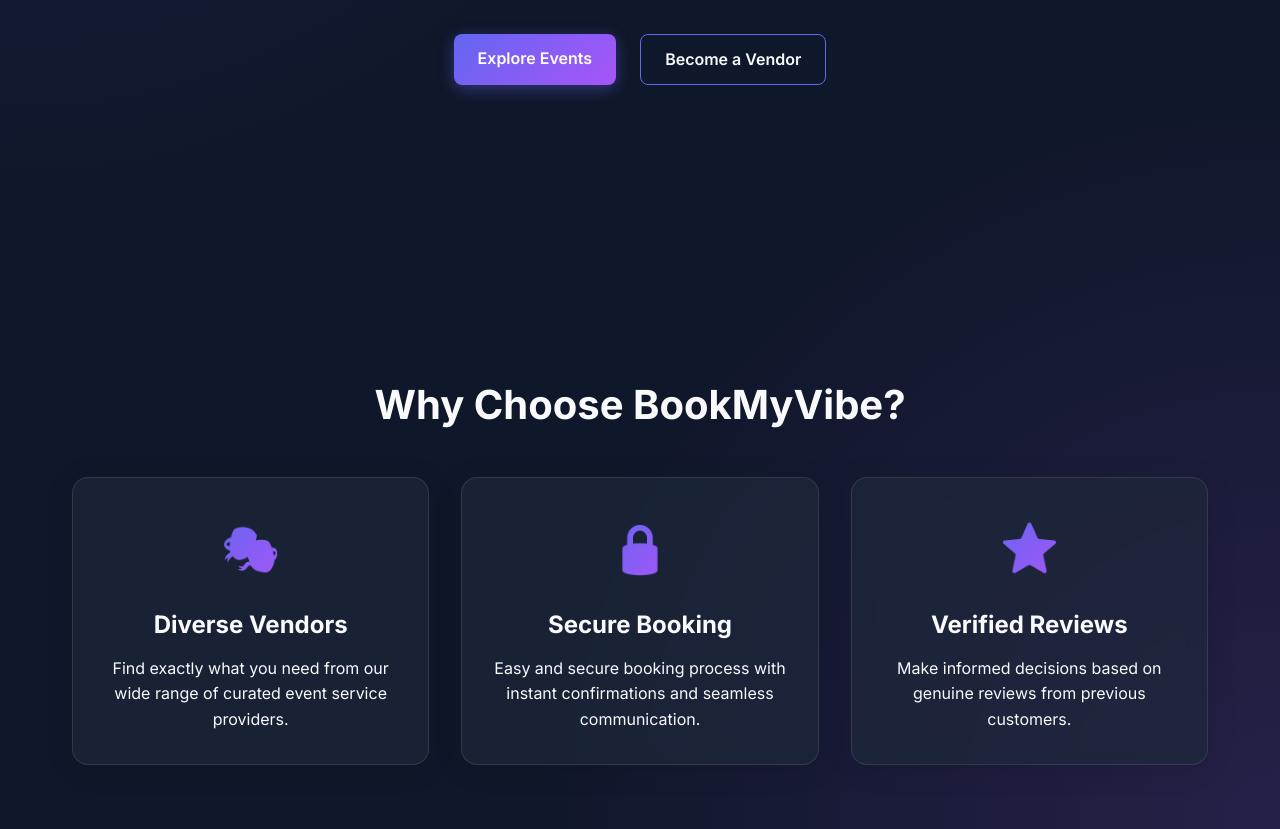
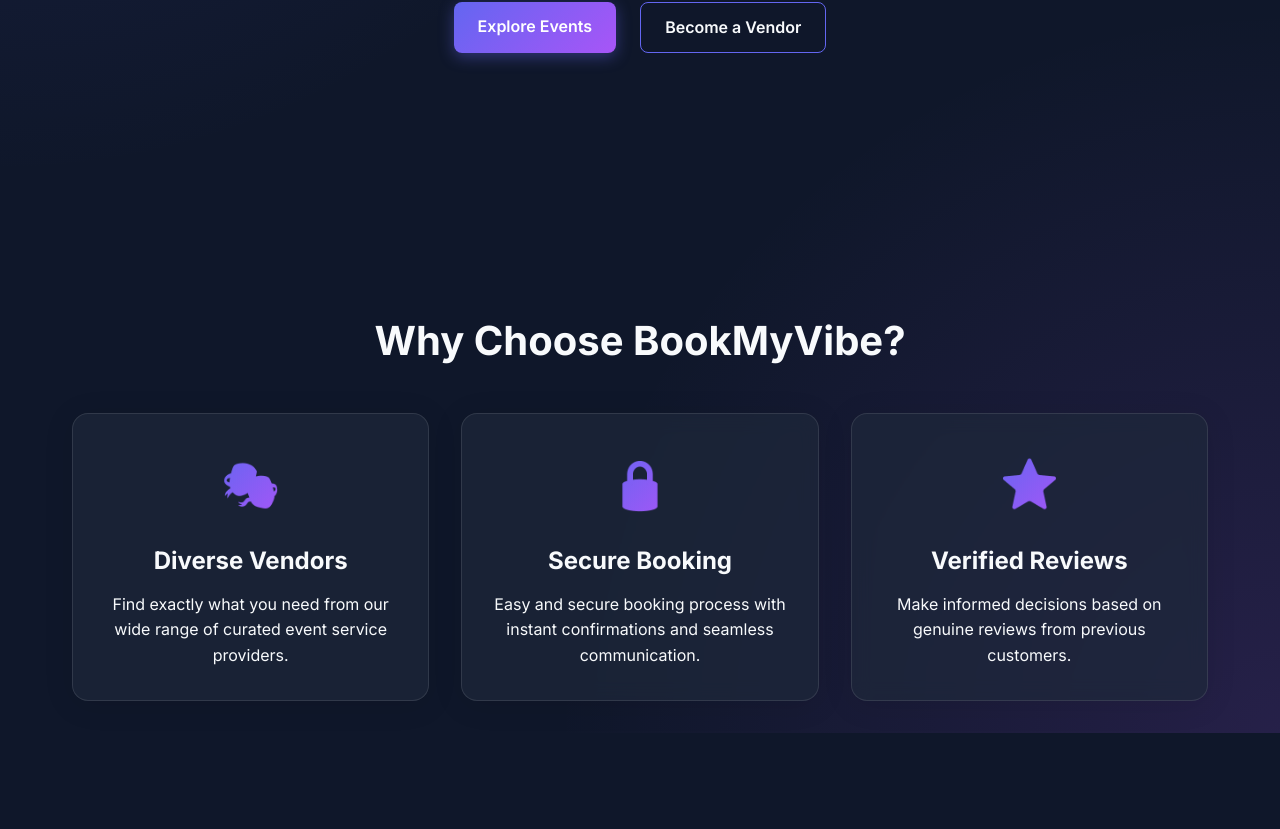
Before and after one commit to 72HarshRajora/BookMyVibe, a React (Vite) app in the folder frontend/: page / in a window 1280 px wide. Shown: the part 547-1376 px from the top of the page. After the commit the page ends 1280 px from the top, so only its background shows below. Built offline with nearby package versions, Linux system fonts and the light colour scheme.

Commit message:
Update global.css

```diff
--- a/frontend/src/styles/global.css
+++ b/frontend/src/styles/global.css
@@ -132,7 +132,7 @@
 /* Layout */
 .container {
   max-width: 1200px;
-  margin: 4rem auto;
+  margin: 2rem auto;
   padding: 0 2rem;
 }
 
```
